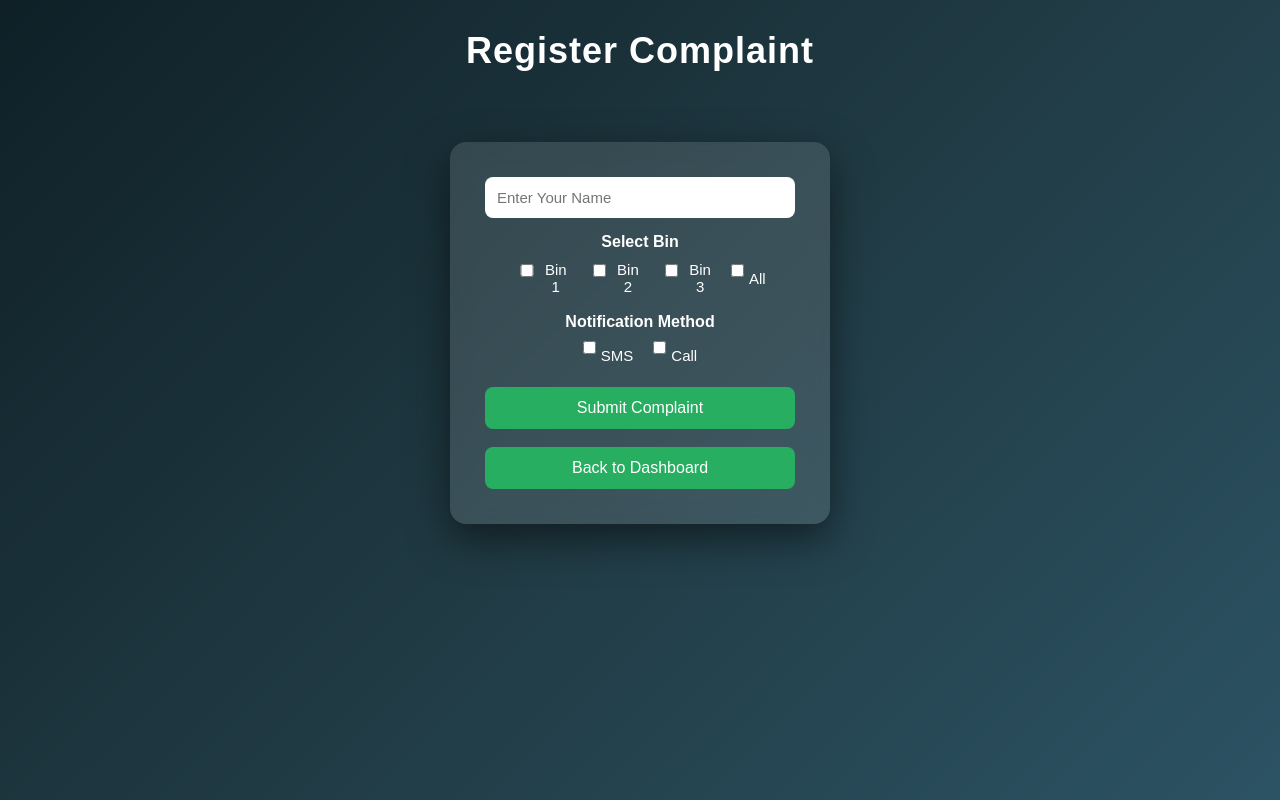
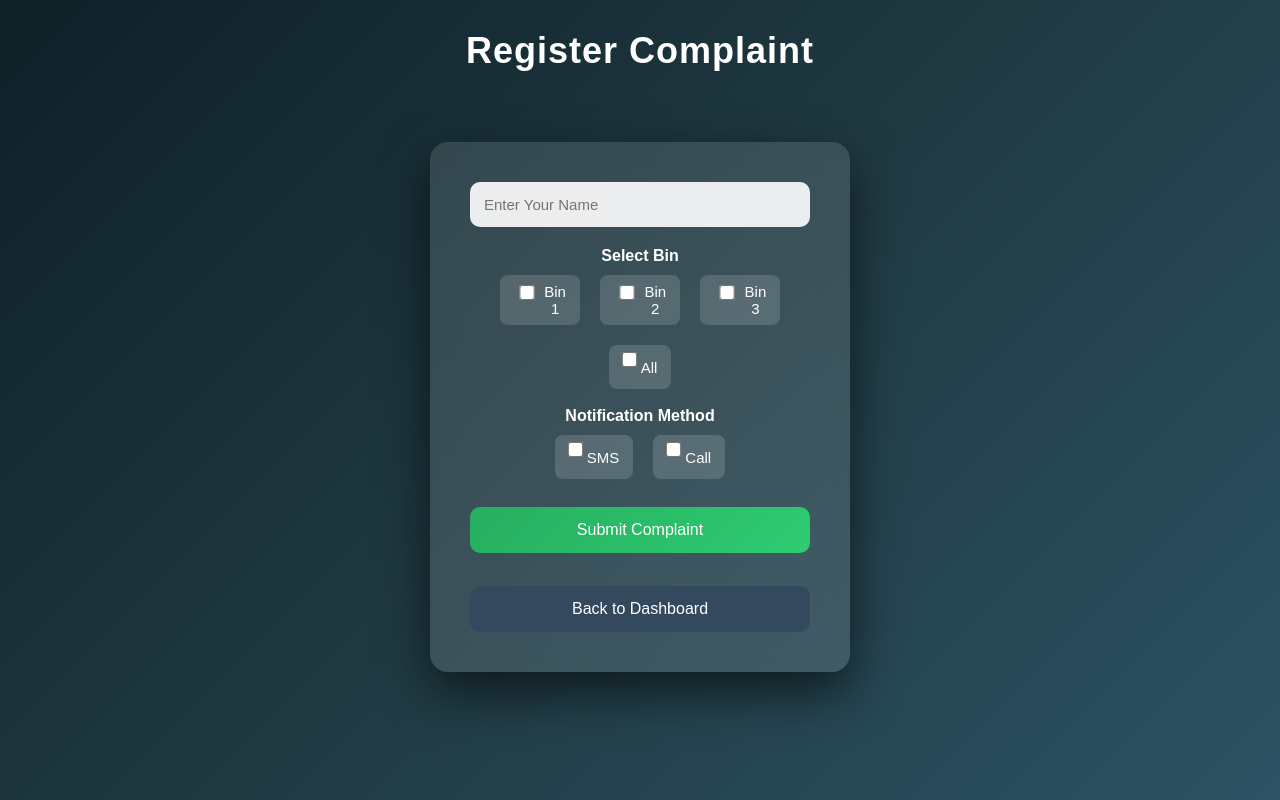
Before and after one commit to bhargavkola007/Smart-Waste-Management-main, a Flask app: page /complaint in a window 1280 px wide. Run offline with Flask 3, Linux system fonts and the light colour scheme.

Commit message:
Implement complaint submission feature: Add complaint handling in app.py, create success page, and style complaint form

```diff
--- a/app.py
+++ b/app.py
@@ -178,12 +178,13 @@ def get_data():
 
 # ================= COMPLAINT PAGE =================
 
-@app.route('/complaint', methods=["GET","POST"])
+@app.route('/complaint', methods=["GET", "POST"])
 def complaint():
 
     if request.method == "GET":
         return render_template("complaint.html")
 
+    # POST method
     name = request.form.get("name")
     bins = request.form.getlist("bins")
     actions = request.form.getlist("action")
@@ -195,18 +196,17 @@ def complaint():
     action = ", ".join(actions)
 
     complaint = {
-
         "name": name,
         "bin": bin_no,
         "action": action,
         "status": "Pending",
         "time": datetime.datetime.now()
-
     }
 
     complaint_collection.insert_one(complaint)
 
-    return redirect("/")
+    # Instead of redirecting immediately, render a success page
+    return render_template("complaint_success.html", name=name)
 
 
 # ================= ADMIN DASHBOARD =================
--- /dev/null
+++ b/static/complaint.css
@@ -0,0 +1,175 @@
+/* ===== COMPLAINT BOX ===== */
+
+.complaint-box{
+
+margin-top:40px;
+
+background:rgba(255,255,255,0.12);
+
+backdrop-filter:blur(14px);
+
+padding:40px;
+
+border-radius:18px;
+
+width:420px;
+
+margin-left:auto;
+margin-right:auto;
+
+box-shadow:0 20px 50px rgba(0,0,0,0.6);
+
+transition:0.3s;
+
+}
+
+.complaint-box:hover{
+transform:translateY(-5px);
+}
+
+
+/* ===== INPUT ===== */
+
+.complaint-box input[type="text"]{
+
+width:100%;
+
+padding:14px;
+
+border-radius:10px;
+
+border:none;
+
+outline:none;
+
+font-size:15px;
+
+margin-bottom:20px;
+
+background:rgba(255,255,255,0.9);
+
+}
+
+.complaint-box input[type="text"]:focus{
+box-shadow:0 0 10px #00ff9c;
+}
+
+
+/* ===== OPTION GROUP ===== */
+
+.option-group{
+display:flex;
+gap:20px;
+justify-content:center;
+flex-wrap:wrap;
+margin-top:10px;
+}
+
+
+/* ===== CHECKBOX STYLE ===== */
+
+.option-group label{
+
+display:flex;
+
+align-items:center;
+
+gap:8px;
+
+font-size:15px;
+
+padding:8px 14px;
+
+background:rgba(255,255,255,0.15);
+
+border-radius:8px;
+
+cursor:pointer;
+
+transition:0.25s;
+
+}
+
+.option-group label:hover{
+background:rgba(255,255,255,0.25);
+transform:scale(1.05);
+}
+
+
+/* ===== CHECKBOX ===== */
+
+.option-group input[type="checkbox"]{
+accent-color:#00ff9c;
+transform:scale(1.2);
+cursor:pointer;
+}
+
+
+/* ===== BUTTON ===== */
+
+.complaint-box button{
+
+width:100%;
+
+padding:14px;
+
+border:none;
+
+border-radius:10px;
+
+background:linear-gradient(135deg,#27ae60,#2ecc71);
+
+color:white;
+
+font-size:16px;
+
+font-weight:500;
+
+cursor:pointer;
+
+transition:0.3s;
+
+margin-top:10px;
+
+}
+
+.complaint-box button:hover{
+
+background:linear-gradient(135deg,#1e8449,#27ae60);
+
+transform:scale(1.03);
+
+}
+
+
+/* ===== BACK BUTTON ===== */
+
+.complaint-box a button{
+
+background:#34495e;
+
+margin-top:15px;
+
+}
+
+.complaint-box a button:hover{
+
+background:#2c3e50;
+
+}
+
+
+/* ===== RESPONSIVE ===== */
+
+@media (max-width:600px){
+
+.complaint-box{
+width:90%;
+padding:30px;
+}
+
+.option-group{
+gap:10px;
+}
+
+}
--- a/templates/complaint.html
+++ b/templates/complaint.html
@@ -7,7 +7,7 @@
 <title>Register Complaint</title>
 
 <link rel="stylesheet" href="{{ url_for('static', filename='style.css') }}">
-
+<link rel="stylesheet" href="{{ url_for('static', filename='complaint.css') }}">
 <style>
 
 /* horizontal checkbox group */
```
Also changed, not shown: templates/complaint_success.html (added, +72 -0 lines).
